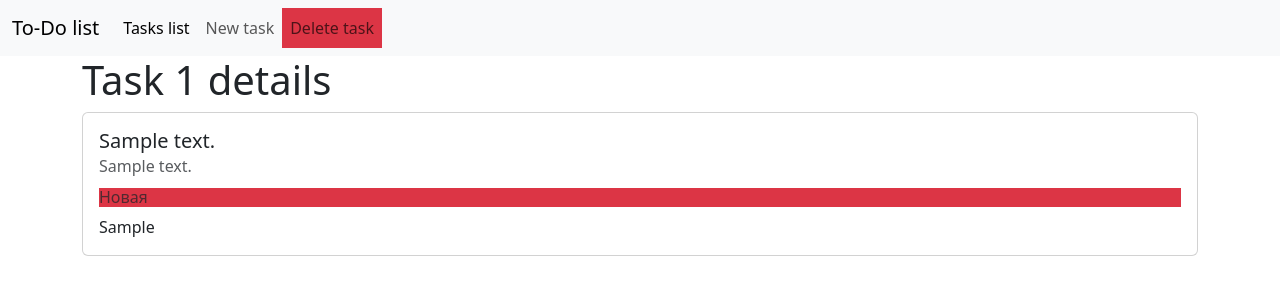
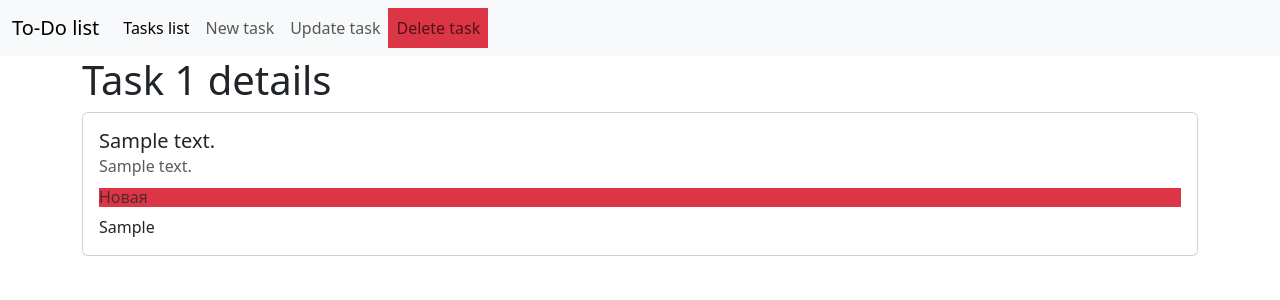
Before and after one commit to Vityaendless/HW_To_Do_list_AS_schooll, a Django app: page /task/1/ in a window 1280 px wide. Shown: the top 300 px of the page. Run offline with Django 5.2, Linux system fonts and the light colour scheme; tables that the repository leaves empty hold one stand-in row (values such as "Sample post"); parts of the project's set-up code (start-up, migrations or seed data) failed here and were passed over.

Commit message:
Add task update with use django forms

```diff
--- a/source/webapp/forms.py
+++ b/source/webapp/forms.py
@@ -5,6 +5,6 @@ from .models import status_choices
 
 class TaskForm(forms.Form):
     description = forms.CharField(max_length=100, required=True, label='Description')
-    full_description = forms.CharField(max_length=3000, required=True, label='Full description', widget=widgets.Textarea)
+    full_description = forms.CharField(max_length=3000, label='Full description', widget=widgets.Textarea)
     status = forms.ChoiceField(required=True, label='Status', widget=widgets.Select, choices=status_choices)
-    deadline = forms.CharField(max_length=10, required=True, label='Deadline')
+    deadline = forms.CharField(max_length=10, label='Deadline')
--- a/source/webapp/templates/view.html
+++ b/source/webapp/templates/view.html
@@ -5,6 +5,7 @@
 {% block menu %}
     <a class="nav-link active" aria-current="page" href="{% url 'index' %}">Tasks list</a>
     <a class="nav-link" href="{% url 'new_task' %}">New task</a>
+    <a class="nav-link" href="{% url 'update' pk=task.pk %}">Update task</a>
     <a class="nav-link bg-danger" href="{% url 'delete' pk=task.pk %}">Delete task</a>
 {% endblock %}
 {% block content %}
--- a/source/webapp/urls.py
+++ b/source/webapp/urls.py
@@ -1,9 +1,11 @@
 from django.urls import path
-from .views import index, new, view, delete
+from .views import index, new, view, delete, update
+
 
 urlpatterns = [
     path('', index, name='index'),
     path('new_task/', new, name='new_task'),
     path('task/<int:pk>/', view, name='view'),
     path('delete/<int:pk>/', delete, name='delete'),
+    path('update/<int:pk>/', update, name='update'),
 ]
--- a/source/webapp/views.py
+++ b/source/webapp/views.py
@@ -26,6 +26,29 @@ def new(request):
             return render(request, 'new_task.html', {'form': form})
 
 
+def update(request, *args, pk):
+    task = get_object_or_404(Task, pk=pk)
+    if request.method == "GET":
+        form = TaskForm(initial={
+            'description': task.description,
+            'full_description': task.full_description,
+            'status': task.status,
+            'deadline': task.deadline
+        })
+        return render(request, 'task_update.html', {'form': form})
+    elif request.method == "POST":
+        form = TaskForm(data=request.POST)
+        if form.is_valid():
+            task.description = form.cleaned_data.get('description')
+            task.full_description = form.cleaned_data.get('full_description')
+            task.status = form.cleaned_data.get('status')
+            task.deadline = form.cleaned_data.get('deadline')
+            task.save()
+            return redirect('view', pk=task.pk)
+        else:
+            return render(request, 'task_update.html', {'form': form})
+
+
 def view(request, *args, pk):
     task = get_object_or_404(Task, pk=pk)
     return render(request, 'view.html', {'task': task})
```
Also changed, not shown: source/webapp/templates/index.html (+6 -2 lines), source/webapp/templates/task_update.html (added, +10 -0 lines), source/webapp/migrations/0003_alter_task_deadline_alter_task_description_and_more.py (added).
